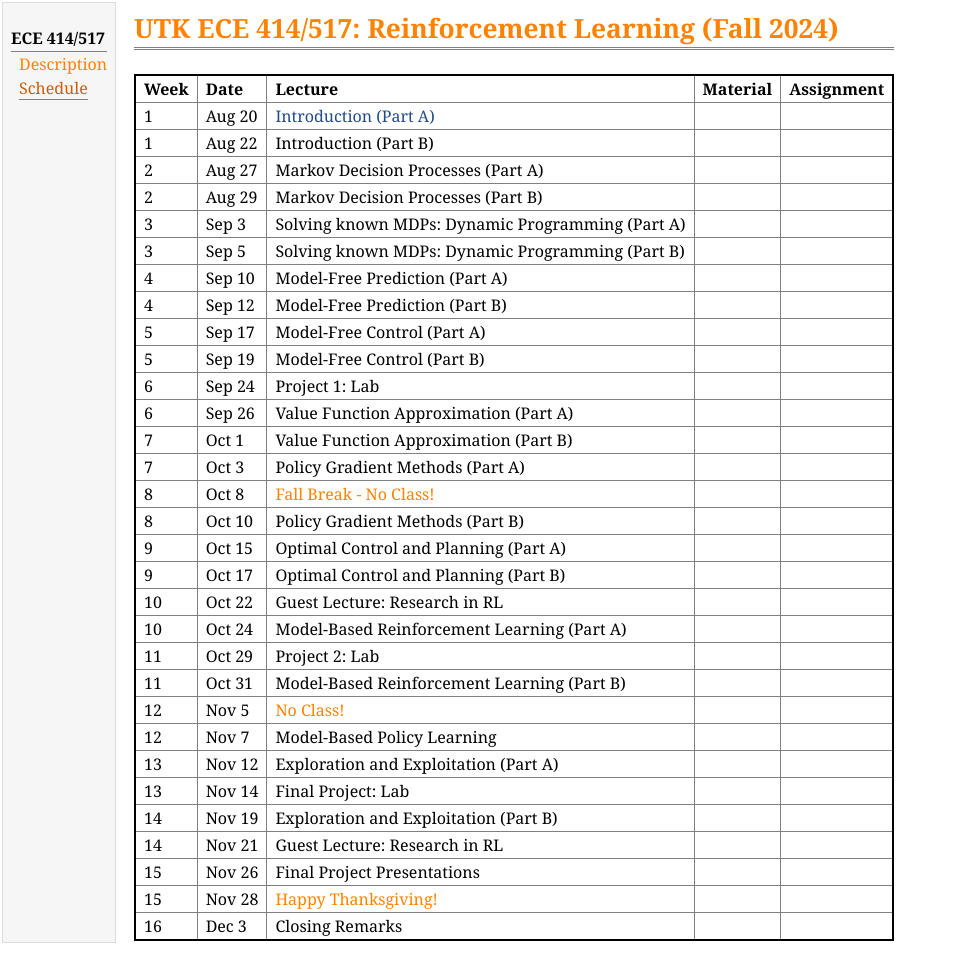
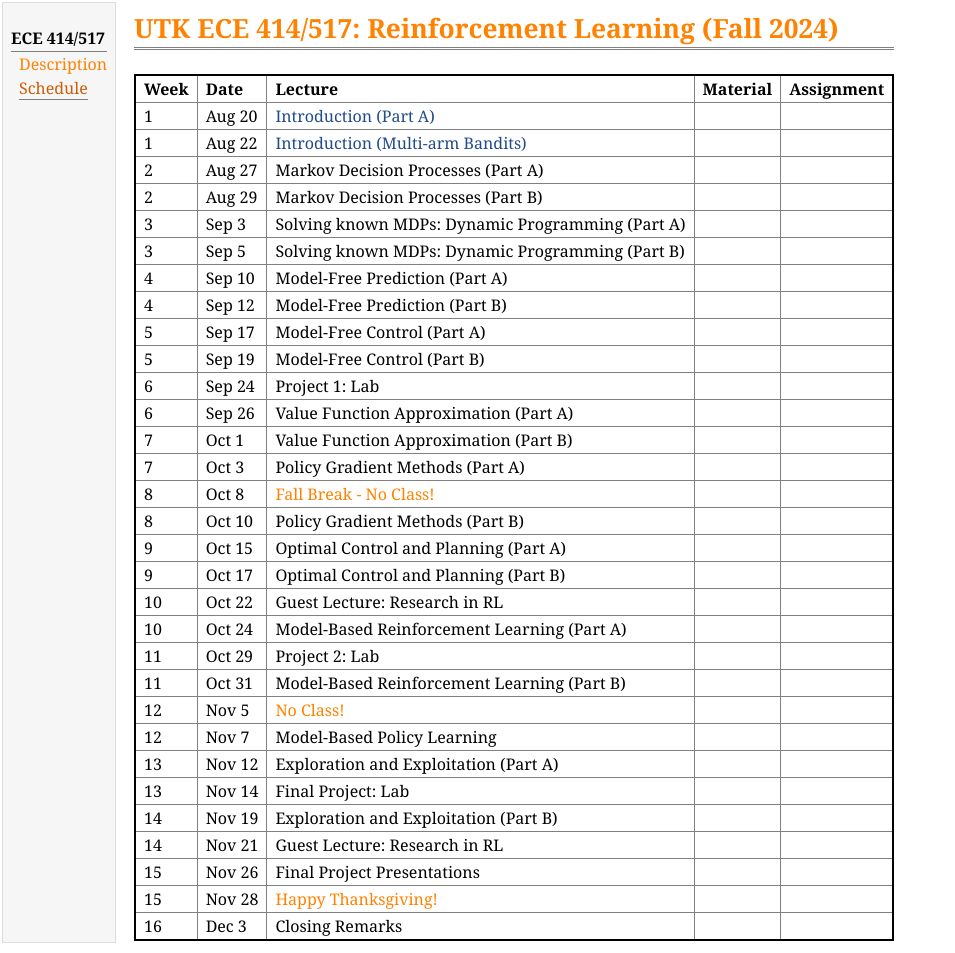
Before and after one commit to lnnx2006/lnnx2006.github.io, a Jekyll site: the page teaching/ece517_fall24/schedule.html, which Jekyll copies as it is, in a window 1280 px wide. Shown: the whole page, without its empty margins (0-955 px from the left). Built offline with Jekyll 4.4.1, drawn with Linux system fonts in a browser that asks for light colours.

Commit message:
added slide_2

```diff
--- a/teaching/ece517_fall24/schedule.html
+++ b/teaching/ece517_fall24/schedule.html
@@ -45,15 +45,16 @@
                         <td class="c1">Aug 20 </td>
                         <td class="c2"><a
                                 href="https://drive.google.com/file/d/1h6I0W2--Qbf77xlRUIfscxUIfD7PsaqC/">Introduction
-                                (Part A)</a>
-                        </td>
+                                (Part A)</a></td>
                         <td class="c3"> </td>
                         <td class="c4"> </td>
                     </tr>
                     <tr class="r3">
                         <td class="c1">1</td>
                         <td class="c1">Aug 22 </td>
-                        <td class="c2">Introduction (Part B)</td>
+                        <td class="c2"><a
+                                href="https://drive.google.com/file/d/1kgsH9qs-d2f_qLfiKLkufX7CXLRLecj5/">Introduction
+                                (Multi-arm Bandits)</a></td>
                         <td class="c3"> </td>
                         <td class="c4"> </td>
                     </tr>
```
